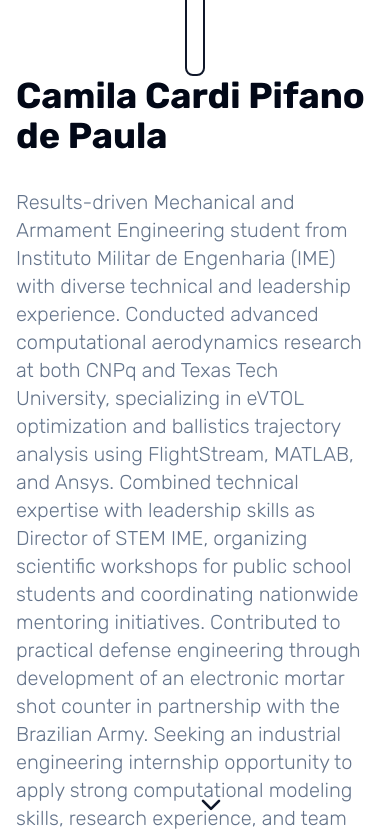
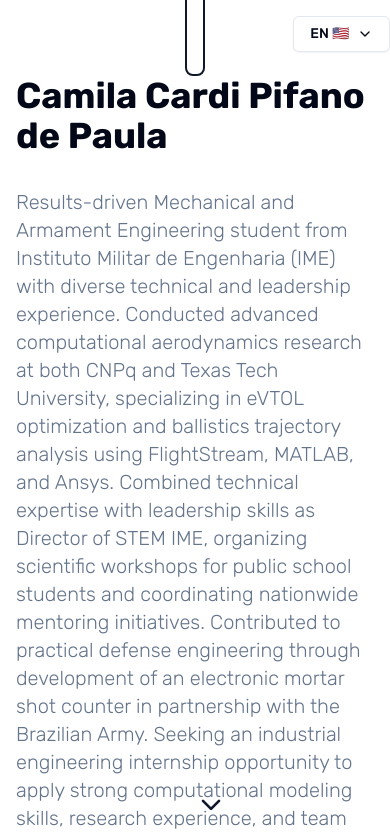
Before and after one commit to Alexaandrepaiva/camila-portifolio, a Next.js app: page / in a window 390 px wide. Shown: the top 836 px of the page. Built offline with nearby package versions, Linux system fonts and the light colour scheme; grey boxes are pictures that could not be loaded.

Commit message:
language selector at hero section

```diff
--- a/src/app/page.tsx
+++ b/src/app/page.tsx
@@ -60,7 +60,7 @@ export default function HomePage() {
       </div>
 
       {/* Hero section takes full viewport height initially */}
-      <Hero tKey={tKey} t={t} />
+      <Hero tKey={tKey} t={t} language={language} setLanguage={setLanguage} />
 
       {/* Other sections */}
       <div className="max-w-6xl mx-auto px-4 sm:px-6 lg:px-8 py-16">
--- /dev/null
+++ b/src/components/LanguageSelector.tsx
@@ -0,0 +1,37 @@
+"use client"
+
+import { Button } from "~/components/ui/button";
+import { ChevronDown, Check } from "lucide-react";
+import {
+  DropdownMenu,
+  DropdownMenuContent,
+  DropdownMenuItem,
+  DropdownMenuTrigger,
+} from "~/components/ui/dropdown-menu";
+import { type Language } from "~/lib/i18n";
+
+interface LanguageSelectorProps {
+  language: Language;
+  setLanguage: (language: Language) => void;
+}
+
+export function LanguageSelector({ language, setLanguage }: LanguageSelectorProps) {
+  return (
+    <DropdownMenu>
+      <DropdownMenuTrigger asChild>
+        <Button variant="outline" className="flex items-center gap-2">
+          {language === "en" ? "EN 🇺🇸" : "PT 🇧🇷"}
+          <ChevronDown className="h-4 w-4" />
+        </Button>
+      </DropdownMenuTrigger>
+      <DropdownMenuContent align="end">
+        <DropdownMenuItem onClick={() => setLanguage("en")} className="flex items-center gap-2">
+          EN 🇺🇸 {language === "en" && <Check className="h-4 w-4 ml-auto" />}
+        </DropdownMenuItem>
+        <DropdownMenuItem onClick={() => setLanguage("pt")} className="flex items-center gap-2">
+          PT 🇧🇷 {language === "pt" && <Check className="h-4 w-4 ml-auto" />}
+        </DropdownMenuItem>
+      </DropdownMenuContent>
+    </DropdownMenu>
+  );
+}
--- a/src/components/sections/Hero.tsx
+++ b/src/components/sections/Hero.tsx
@@ -5,13 +5,16 @@ import { Link as ScrollLink, Element } from "react-scroll";
 import { motion } from "framer-motion";
 import { Mail, Download, ChevronDown } from "lucide-react";
 import { type Language, type TranslationKey } from "~/lib/i18n";
+import { LanguageSelector } from "~/components/LanguageSelector";
 
 interface HeroProps {
   tKey: (key: string) => string;
   t: (key: TranslationKey) => string;
+  language: Language;
+  setLanguage: (language: Language) => void;
 }
 
-export function Hero({ tKey, t }: HeroProps) {
+export function Hero({ tKey, t, language, setLanguage }: HeroProps) {
   return (
     <Element name="hero">
       <motion.div
@@ -20,8 +23,13 @@ export function Hero({ tKey, t }: HeroProps) {
         transition={{ duration: 0.5 }}
         className="flex flex-col items-center justify-center h-screen relative px-4 sm:px-6 lg:px-8"
       >
+
+        {/* Language selector positioned at the top right */}
+        <div className="max-w-6xl w-full mx-auto absolute top-4 sm:top-6 lg:top-8 z-10 flex flex-row-reverse">
+          <LanguageSelector language={language} setLanguage={setLanguage} />
+        </div>
         <div className="max-w-6xl w-full mx-auto flex flex-col md:flex-row items-center justify-between">
-        <div className="md:w-1/3 flex justify-center">
+          <div className="md:w-1/3 flex justify-center">
             <div className="relative w-128 h-80 md:w-72 md:h-96 rounded-lg overflow-hidden border-2 border-primary p-2">
               <div className="absolute inset-2 rounded-md overflow-hidden bg-black">
                 <img
@@ -53,7 +61,6 @@ export function Hero({ tKey, t }: HeroProps) {
               </a>
             </div>
           </div>
-
         </div>
 
         {/* Scroll down indicator */}
--- a/src/components/sections/Navigation.tsx
+++ b/src/components/sections/Navigation.tsx
@@ -1,16 +1,9 @@
 "use client"
 
-import { Button } from "~/components/ui/button";
 import { NavigationMenu, NavigationMenuItem, NavigationMenuLink, NavigationMenuList } from "~/components/ui/navigation-menu";
 import { Link as ScrollLink } from "react-scroll";
-import { ChevronDown, Check } from "lucide-react";
-import {
-  DropdownMenu,
-  DropdownMenuContent,
-  DropdownMenuItem,
-  DropdownMenuTrigger,
-} from "~/components/ui/dropdown-menu";
-import { useTranslation, type Language, type TranslationKey } from "~/lib/i18n";
+import { type Language } from "~/lib/i18n";
+import { LanguageSelector } from "~/components/LanguageSelector";
 
 interface NavigationProps {
   language: Language;
@@ -61,23 +54,8 @@ export function Navigation({ language, setLanguage, tKey }: NavigationProps) {
         </NavigationMenuList>
       </NavigationMenu>
 
-      {/* Language Dropdown */}
-      <DropdownMenu>
-        <DropdownMenuTrigger asChild>
-          <Button variant="outline" className="flex items-center gap-2">
-            {language === "en" ? "EN 🇺🇸" : "PT 🇧🇷"}
-            <ChevronDown className="h-4 w-4" />
-          </Button>
-        </DropdownMenuTrigger>
-        <DropdownMenuContent align="end">
-          <DropdownMenuItem onClick={() => setLanguage("en")} className="flex items-center gap-2">
-            EN 🇺🇸 {language === "en" && <Check className="h-4 w-4 ml-auto" />}
-          </DropdownMenuItem>
-          <DropdownMenuItem onClick={() => setLanguage("pt")} className="flex items-center gap-2">
-            PT 🇧🇷 {language === "pt" && <Check className="h-4 w-4 ml-auto" />}
-          </DropdownMenuItem>
-        </DropdownMenuContent>
-      </DropdownMenu>
+      {/* Language Selector */}
+      <LanguageSelector language={language} setLanguage={setLanguage} />
     </div>
   );
 }
```
